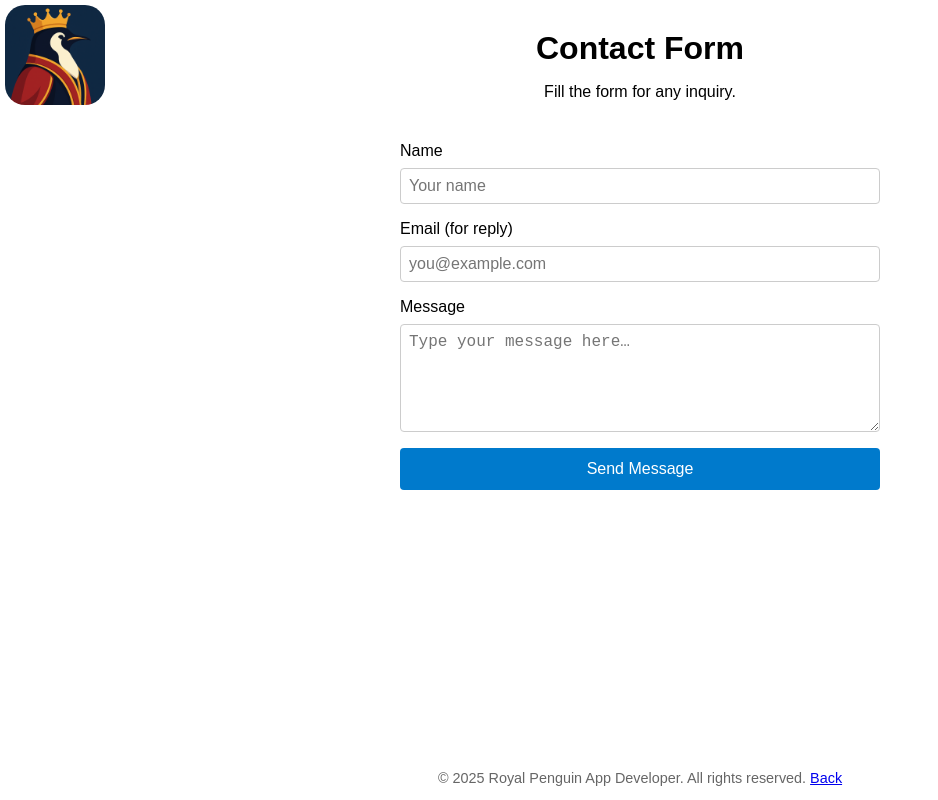
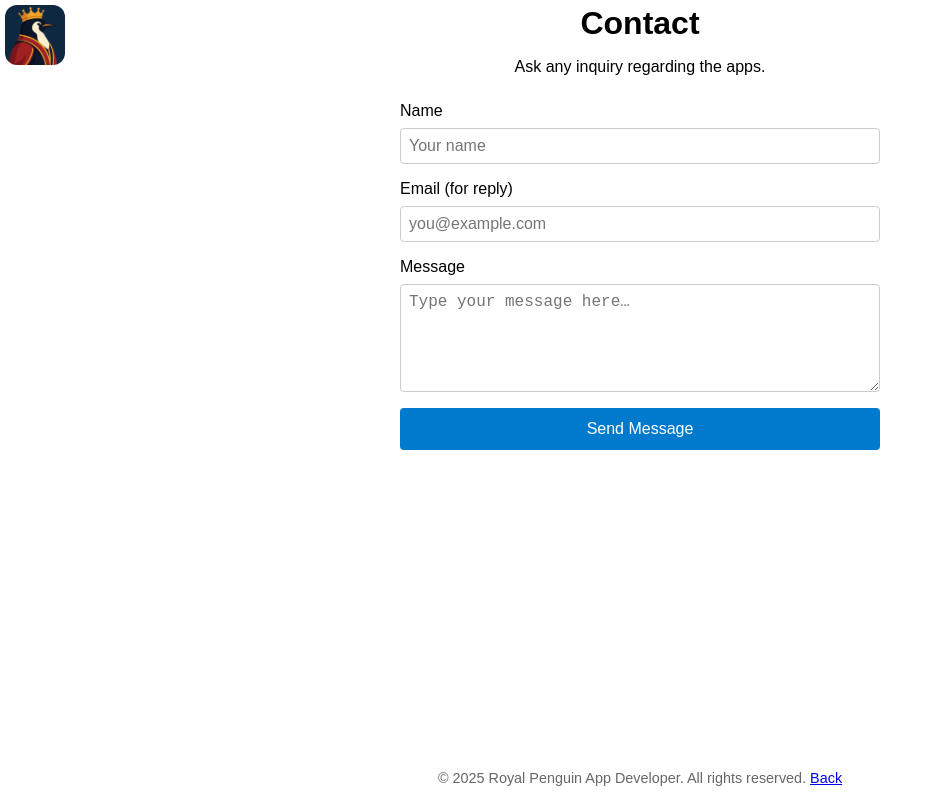
Before and after one commit to GerardMR12/royal-penguin-site, a plain HTML site: page docs/contact/index.html in a window 1280 px wide. Shown: the whole page, without its empty margins (0-938 px from the left). Drawn offline with Linux system fonts and the light colour scheme.

Commit message:
Correct contact header

```diff
--- a/docs/contact/index.html
+++ b/docs/contact/index.html
@@ -20,8 +20,8 @@
         ">
       <!-- Profile image aligned to the right -->
       <img src="../assets/royal-penguin.png" alt="Profile Picture" style="
-            width: 100px;
-            height: 100px;
+            width: 60px;
+            height: 60px;
             border-radius: 20%;
             margin-right: auto;
           " />
@@ -30,14 +30,15 @@
             position: absolute;
             left: 50%;
             transform: translateX(-50%);
-            margin: 0;
+            margin-top: 5px;
             display: flex;
             flex-direction: column;
             align-items: center;
           ">
-        <h1 style="margin-bottom: 0;">Contact Form</h1>
-        <p style="font-size: 1rem; margin-bottom: 0;">Fill the form for any inquiry.</p>
+        <h1 style="margin-bottom: 0;">Contact</h1>
+        <p style="font-size: 1rem;">Ask any inquiry regarding the apps.</p>
       </div>
+    </div>
   </header>
 
     <main>
```
